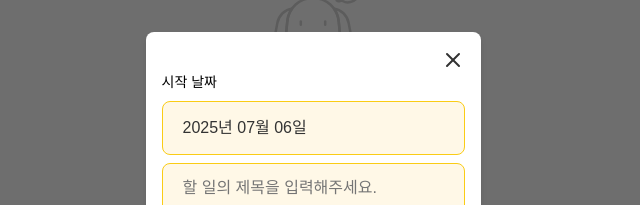
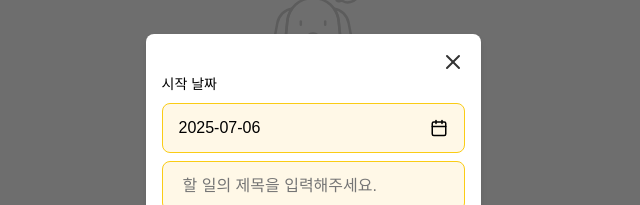
Before and after one commit to JECT-Study/PetFit-3rd-FE, a React (Vite) app: page /alarm in a window 1280 px wide. Both pictures are taken after a click on the button "알람 추가하기". Shown: the part 158-363 px from the top of the page, without its empty margins (327-967 px from the left). Built offline with nearby package versions, Linux system fonts and the light colour scheme.

Commit message:
feat: 커스텀 Select, DatePicker 라이브러리에서 직접 구현하도록 수정
KB3-84

```diff
--- a/package.json
+++ b/package.json
@@ -18,14 +18,11 @@
     "@reduxjs/toolkit": "^2.8.2",
     "@tanstack/react-query": "^5.80.7",
     "axios": "^1.10.0",
-    "date-fns": "^4.1.0",
     "lucide-react": "^0.525.0",
     "react": "^18.3.1",
-    "react-datepicker": "^8.4.0",
     "react-dom": "^18.3.1",
     "react-redux": "^9.2.0",
     "react-router-dom": "^7.6.3",
-    "react-select": "^5.10.1",
     "redux": "^5.0.1",
     "styled-components": "^6.1.19",
     "vite-plugin-pwa": "^1.0.0"
--- a/src/components/CustomDatePicker.tsx
+++ b/src/components/CustomDatePicker.tsx
@@ -1,54 +1,100 @@
-import { ko } from 'date-fns/locale';
-import ReactDatePicker from 'react-datepicker';
-import 'react-datepicker/dist/react-datepicker.css';
+import { useState } from 'react';
+
+import { Calendar } from 'lucide-react';
 import styled from 'styled-components';
 
-type CustomDatePickerProps = {
+import type { BaseFieldProps } from '@/types/form';
+
+interface CustomDatePickerProps extends BaseFieldProps {
   value: string;
-  onChange: (value: string) => void;
-  placeholder?: string;
-};
+  onChange: (date: string) => void;
+}
 
-export const CustomDatePicker = ({ value, onChange, placeholder }: CustomDatePickerProps) => {
-  const dateValue = value ? new Date(value) : null;
+export const CustomDatePicker = ({ label, value, onChange }: CustomDatePickerProps) => {
+  const [isOpen, setIsOpen] = useState(false);
+
+  const handleDateClick = (date: string) => {
+    onChange(date);
+    setIsOpen(false);
+  };
 
   return (
-    <StyledDatePicker
-      locale={ko}
-      selected={dateValue}
-      onChange={(date: Date | null) => date && onChange(date.toISOString().slice(0, 10))}
-      dateFormat="yyyy년 MM월 dd일"
-      placeholderText={placeholder ?? '날짜를 선택하세요'}
-      popperPlacement="bottom-start"
-    />
+    <FieldGroup>
+      {label && <Label>{label}</Label>}
+      <SelectBox onClick={() => setIsOpen(!isOpen)}>
+        <span>{value}</span>
+        <Calendar size={18} />
+      </SelectBox>
+      {isOpen && (
+        <CalendarDropdown>
+          <SimpleCalendar>
+            {[...Array(30)].map((_, i) => {
+              const day = i + 1;
+              const formatted = `2025-06-${day.toString().padStart(2, '0')}`;
+              return (
+                <CalendarDay key={day} onClick={() => handleDateClick(formatted)}>
+                  {day}
+                </CalendarDay>
+              );
+            })}
+          </SimpleCalendar>
+        </CalendarDropdown>
+      )}
+    </FieldGroup>
   );
 };
 
-// Forware Ref 패턴?
-const BaseDatePicker = (props: React.ComponentProps<typeof ReactDatePicker>) => (
-  <ReactDatePicker {...props} />
-);
+const FieldGroup = styled.div`
+  display: flex;
+  flex-direction: column;
+  gap: 8px;
+  position: relative;
+`;
 
-const StyledDatePicker = styled(BaseDatePicker)`
-  width: 100%;
-  padding: 14px 20px;
-  font-size: 16px;
+const Label = styled.label`
+  padding-left: 8px;
+  font-size: 14px;
+  color: #333;
+`;
+
+const SelectBox = styled.div`
+  padding: 12px 16px;
   background-color: #fff8e7;
   border: 1.5px solid #facc15;
   border-radius: 8px;
-  color: #333;
+  display: flex;
+  justify-content: space-between;
+  align-items: center;
+  cursor: pointer;
+`;
 
-  .react-datepicker__day--selected {
-    background-color: #f59e0b;
-    color: white;
-  }
+const Dropdown = styled.div`
+  position: absolute;
+  bottom: 60px;
+  width: 100%;
+  background-color: #fff8e7;
+  border: 1.5px solid #facc15;
+  border-radius: 8px;
+  padding: 8px 0;
+  z-index: 100;
+`;
 
-  .react-datepicker__day--keyboard-selected {
-    background-color: #facc15;
-  }
+const CalendarDropdown = styled(Dropdown)`
+  padding: 16px;
+`;
 
-  .react-datepicker__header {
-    background-color: #fff8e7;
-    border-bottom: none;
+const SimpleCalendar = styled.div`
+  display: grid;
+  grid-template-columns: repeat(7, 1fr);
+  gap: 8px;
+`;
+
+const CalendarDay = styled.div`
+  text-align: center;
+  padding: 6px 0;
+  cursor: pointer;
+  border-radius: 6px;
+  &:hover {
+    background-color: #fde68a;
   }
 `;
--- a/src/components/CustomSelect.tsx
+++ b/src/components/CustomSelect.tsx
@@ -1,52 +1,83 @@
-import Select from 'react-select';
-import type { Props as SelectProps } from 'react-select';
+import { useState } from 'react';
+
+import { ChevronDown } from 'lucide-react';
 import styled from 'styled-components';
 
-export interface Option {
-  label: string;
+import type { BaseFieldProps } from '@/types/form';
+
+interface CustomSelectProps extends BaseFieldProps {
+  options: { label: string; value: string }[];
   value: string;
+  onChange: (value: string) => void;
 }
 
-type CustomSelectProps = {
-  value: Option | null;
-  onChange: (value: string) => void;
-  options: Option[];
+export const CustomSelect = ({ label, value, onChange, options }: CustomSelectProps) => {
+  const [isOpen, setIsOpen] = useState(false);
+
+  const handleSelect = (val: string) => {
+    onChange(val);
+    setIsOpen(false);
   };
 
-export const CustomSelect = ({ value, onChange, options }: CustomSelectProps) => {
   return (
-    <StyledSelect
-      options={options}
-      value={value}
-      onChange={option => onChange((option as Option)?.value ?? '')}
-    />
+    <FieldGroup>
+      {label && <Label>{label}</Label>}
+      <SelectBox onClick={() => setIsOpen(!isOpen)}>
+        <span>{value}</span>
+        <ChevronDown size={18} />
+      </SelectBox>
+      {isOpen && (
+        <Dropdown>
+          {options.map(opt => (
+            <Option key={opt.value} onClick={() => handleSelect(opt.value)}>
+              {opt.label}
+            </Option>
+          ))}
+        </Dropdown>
+      )}
+    </FieldGroup>
   );
 };
 
-const BaseSelect = (props: SelectProps<Option>) => (
-  <Select classNamePrefix="custom-select" {...props} />
-);
+const FieldGroup = styled.div`
+  display: flex;
+  flex-direction: column;
+  gap: 8px;
+  position: relative;
+`;
 
-const StyledSelect = styled(BaseSelect)`
-  .custom-select__control {
+const Label = styled.label`
+  padding-left: 8px;
+  font-size: 14px;
+  color: #333;
+`;
+
+const SelectBox = styled.div`
+  padding: 12px 16px;
   background-color: #fff8e7;
   border: 1.5px solid #facc15;
   border-radius: 8px;
-    padding: 4px;
-    font-size: 16px;
-  }
-  .custom-select__menu {
+  display: flex;
+  justify-content: space-between;
+  align-items: center;
+  cursor: pointer;
+`;
+
+const Dropdown = styled.div`
+  position: absolute;
+  top: 70px;
+  width: 100%;
   background-color: #fff8e7;
+  border: 1.5px solid #facc15;
   border-radius: 8px;
-  }
-  .custom-select__option--is-focused {
-    background-color: #fef9c3;
-  }
-  .custom-select__option--is-selected {
-    background-color: #fde047;
-    color: black;
-  }
-  .custom-select__single-value {
-    color: #333;
+  padding: 8px 0;
+  z-index: 100;
+`;
+
+const Option = styled.div`
+  padding: 8px 16px;
+  cursor: pointer;
+  &:hover {
+    background-color: #fef3c7;
   }
 `;
```
Lines whose indentation alone changed are shown as unchanged.
